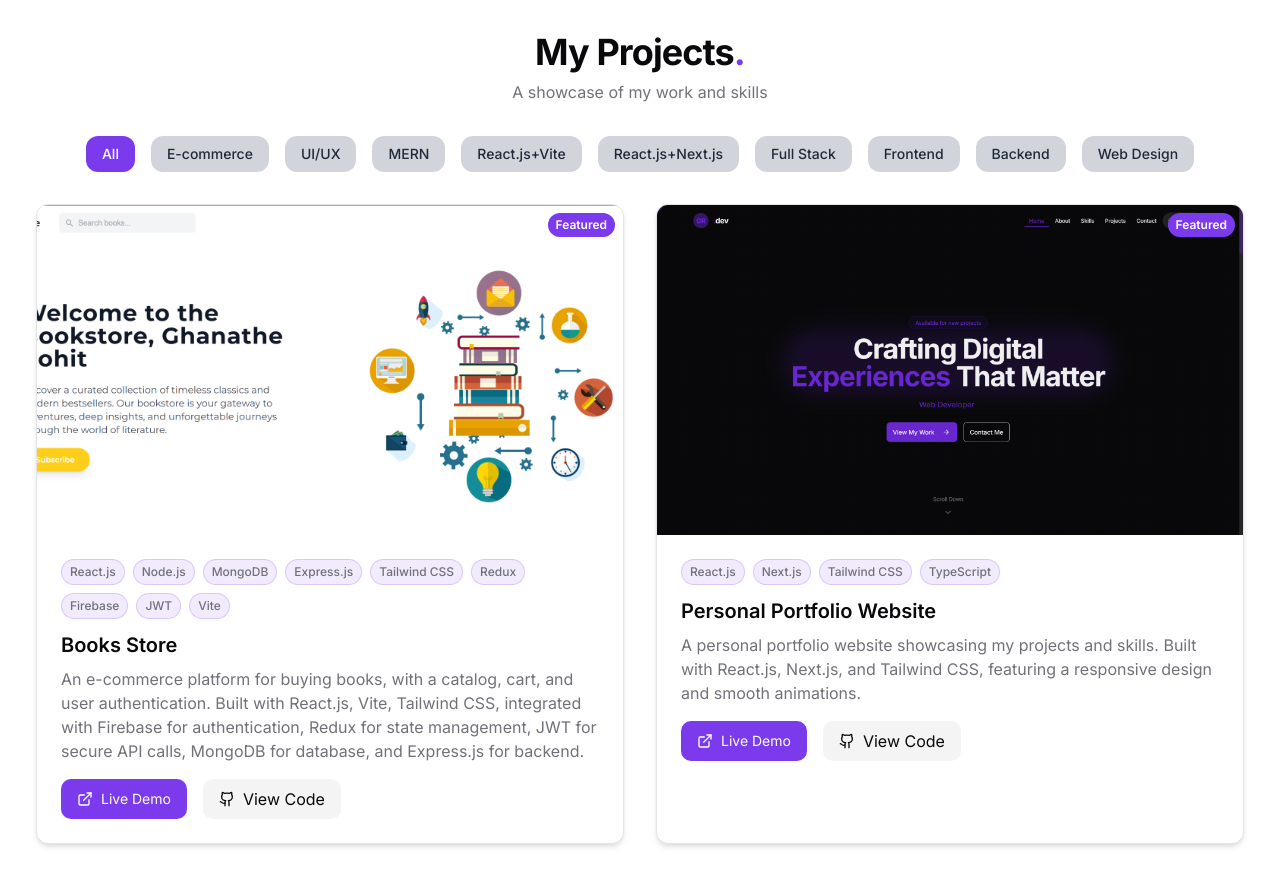
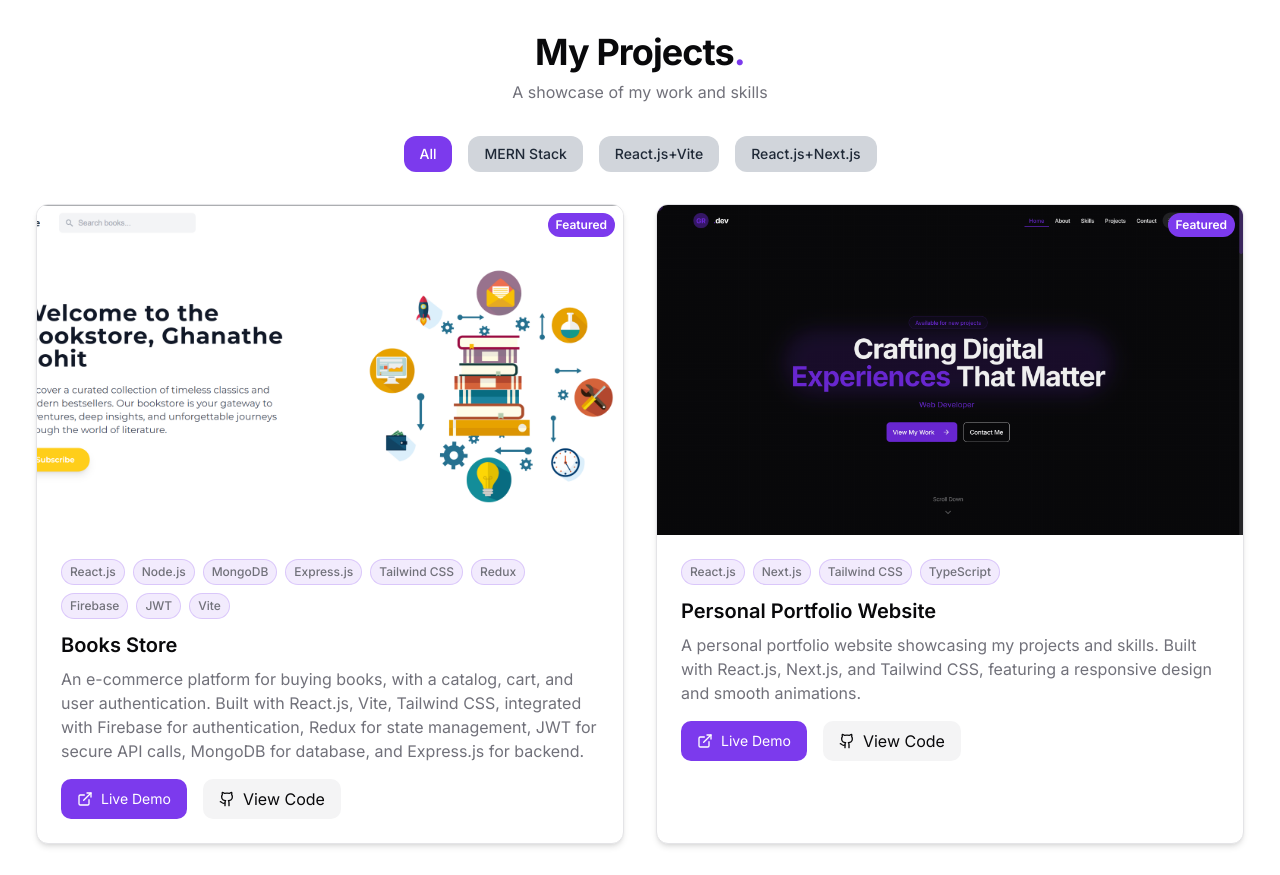
Before and after one commit to ghanatherohit/ghanathe-rohit-portfolio, a Next.js app: page / in a window 1280 px wide. Shown: the part 4220-5095 px from the top of the page. Built offline with nearby package versions, Linux system fonts and the light colour scheme; grey boxes are pictures that could not be loaded.

Commit message:
category update

```diff
--- a/components/Projects.tsx
+++ b/components/Projects.tsx
@@ -12,15 +12,9 @@ import { cn } from "@/lib/utils";
 // Project categories
 const categories = [
   "All",
-  "E-commerce",
-  "UI/UX",
-  "MERN",
+  "MERN Stack",
   "React.js+Vite",
   "React.js+Next.js",
-  "Full Stack",
-  "Frontend",
-  "Backend",
-  "Web Design",
 ];
 
 // Project data
@@ -38,7 +32,7 @@ const projects = [
       "Frontend",
       "Backend",
       "Web Design",
-      "Full Stack",
+      "Full Stack ",
       "UI/UX",
     ],
     tags: [
```
